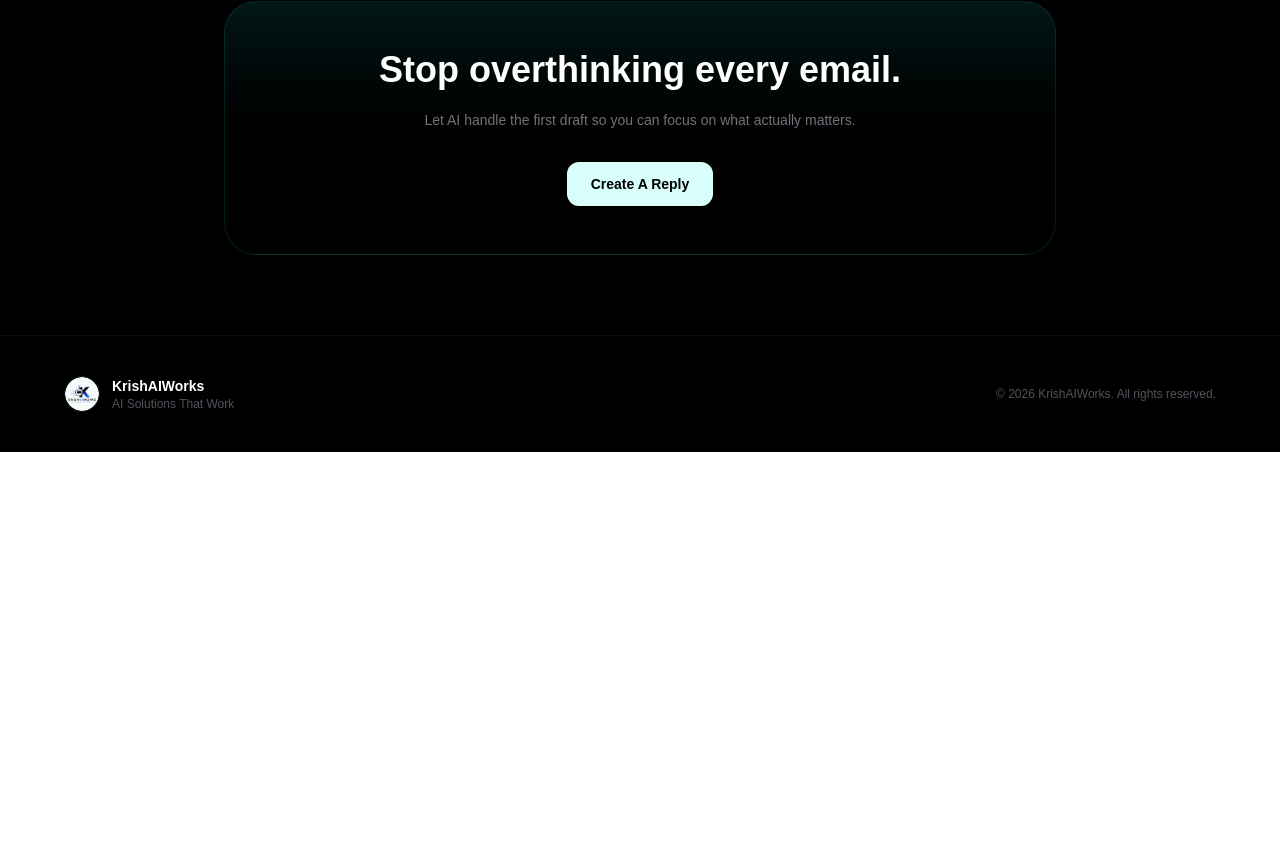
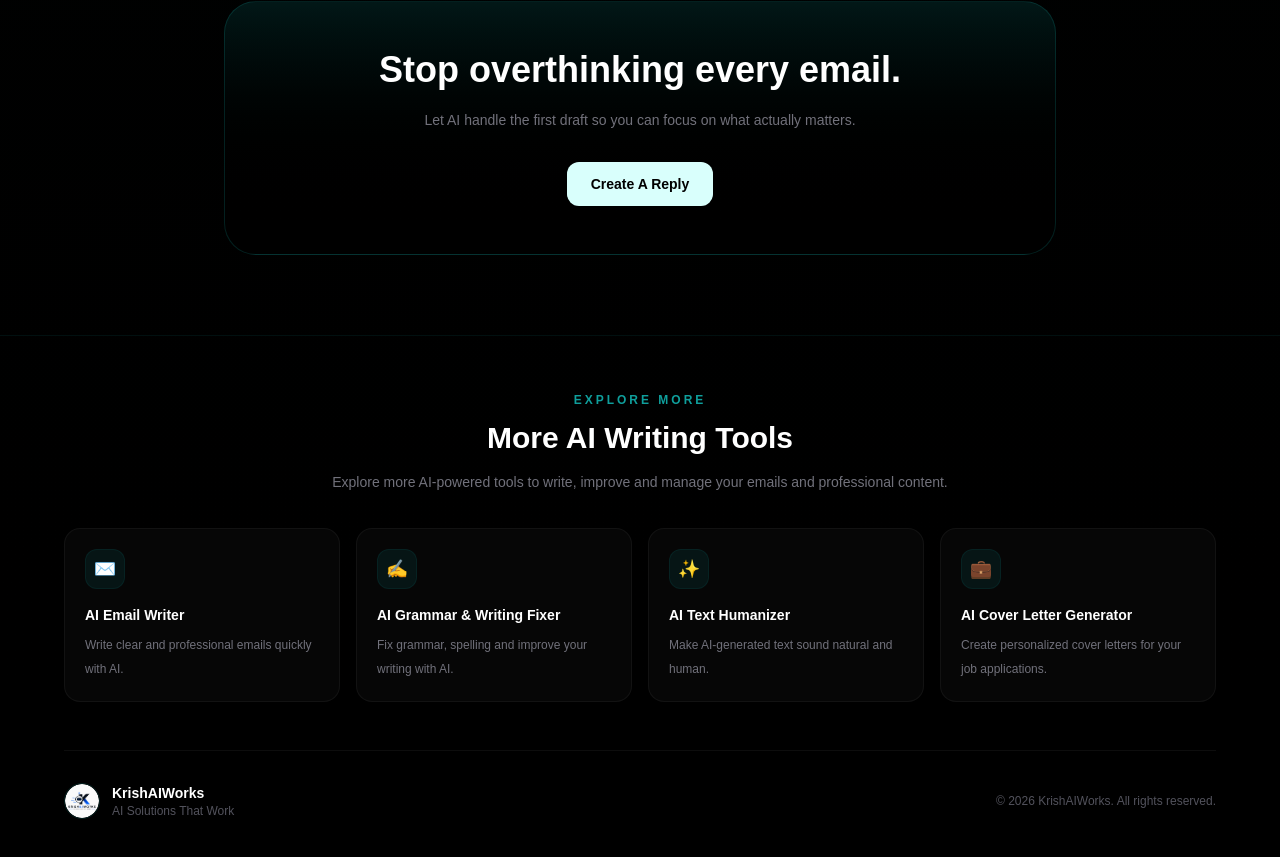
Before and after one commit to selfindependentkartik8-alt/ai-email-reply-generator, a Next.js app: page / in a window 1280 px wide. Shown: the part 3106-3963 px from the top of the page. Before the commit the page ends 3558 px from the top, so only its background shows below. Built offline with nearby package versions, Linux system fonts and the light colour scheme.

Commit message:
Add internal links and related tools

```diff
--- a/app/page.tsx
+++ b/app/page.tsx
@@ -692,9 +692,126 @@
 
 {/* FOOTER */}
 
-      <footer className="relative z-10 border-t border-[#0f9f9c]/10 px-4 py-10">
+<footer className="relative z-10 border-t border-[#0f9f9c]/10 px-4 py-14">
 
-        <div className="mx-auto flex max-w-6xl flex-col items-center justify-between gap-5 text-center sm:flex-row sm:text-left">
+  <div className="mx-auto w-full max-w-6xl">
+
+    {/* RELATED TOOLS */}
+
+    <div className="mb-12">
+
+      <div className="mx-auto max-w-2xl text-center">
+
+        <p className="text-xs font-semibold uppercase tracking-[0.25em] text-[#0f9f9c]">
+          Explore More
+        </p>
+
+        <h2 className="mt-3 text-2xl font-bold text-white sm:text-3xl">
+          More AI Writing Tools
+        </h2>
+
+        <p className="mt-3 text-sm leading-7 text-zinc-500">
+          Explore more AI-powered tools to write, improve and manage
+          your emails and professional content.
+        </p>
+
+      </div>
+
+      <div className="mt-8 grid gap-4 sm:grid-cols-2 lg:grid-cols-4">
+
+        {/* AI EMAIL WRITER */}
+
+        <a
+          href="https://aiemailwriter.krishaiworks.com/"
+          className="group rounded-2xl border border-white/5 bg-white/[0.025] p-5 transition hover:-translate-y-1 hover:border-[#0f9f9c]/20 hover:bg-[#0f9f9c]/[0.03]"
+        >
+
+          <div className="flex h-10 w-10 items-center justify-center rounded-xl border border-[#0f9f9c]/10 bg-[#0f9f9c]/10 text-lg">
+            ✉️
+          </div>
+
+          <h3 className="mt-4 text-sm font-semibold text-white transition group-hover:text-[#0f9f9c]">
+            AI Email Writer
+          </h3>
+
+          <p className="mt-2 text-xs leading-6 text-zinc-500">
+            Write clear and professional emails quickly with AI.
+          </p>
+
+        </a>
+
+        {/* AI GRAMMAR & WRITING FIXER */}
+
+        <a
+          href="https://aigrammarwritingfixer.krishaiworks.com/"
+          className="group rounded-2xl border border-white/5 bg-white/[0.025] p-5 transition hover:-translate-y-1 hover:border-[#0f9f9c]/20 hover:bg-[#0f9f9c]/[0.03]"
+        >
+
+          <div className="flex h-10 w-10 items-center justify-center rounded-xl border border-[#0f9f9c]/10 bg-[#0f9f9c]/10 text-lg">
+            ✍️
+          </div>
+
+          <h3 className="mt-4 text-sm font-semibold text-white transition group-hover:text-[#0f9f9c]">
+            AI Grammar & Writing Fixer
+          </h3>
+
+          <p className="mt-2 text-xs leading-6 text-zinc-500">
+            Fix grammar, spelling and improve your writing with AI.
+          </p>
+
+        </a>
+
+        {/* AI TEXT HUMANIZER */}
+
+        <a
+          href="https://aitexthumanizer.krishaiworks.com/"
+          className="group rounded-2xl border border-white/5 bg-white/[0.025] p-5 transition hover:-translate-y-1 hover:border-[#0f9f9c]/20 hover:bg-[#0f9f9c]/[0.03]"
+        >
+
+          <div className="flex h-10 w-10 items-center justify-center rounded-xl border border-[#0f9f9c]/10 bg-[#0f9f9c]/10 text-lg">
+            ✨
+          </div>
+
+          <h3 className="mt-4 text-sm font-semibold text-white transition group-hover:text-[#0f9f9c]">
+            AI Text Humanizer
+          </h3>
+
+          <p className="mt-2 text-xs leading-6 text-zinc-500">
+            Make AI-generated text sound natural and human.
+          </p>
+
+        </a>
+
+        {/* AI COVER LETTER GENERATOR */}
+
+        <a
+          href="https://aicoverlettergenerator.krishaiworks.com/"
+          className="group rounded-2xl border border-white/5 bg-white/[0.025] p-5 transition hover:-translate-y-1 hover:border-[#0f9f9c]/20 hover:bg-[#0f9f9c]/[0.03]"
+        >
+
+          <div className="flex h-10 w-10 items-center justify-center rounded-xl border border-[#0f9f9c]/10 bg-[#0f9f9c]/10 text-lg">
+            💼
+          </div>
+
+          <h3 className="mt-4 text-sm font-semibold text-white transition group-hover:text-[#0f9f9c]">
+            AI Cover Letter Generator
+          </h3>
+
+          <p className="mt-2 text-xs leading-6 text-zinc-500">
+            Create personalized cover letters for your job applications.
+          </p>
+
+        </a>
+
+      </div>
+
+    </div>
+
+    {/* FOOTER MAIN */}
+
+    <div className="border-t border-white/5 pt-8">
+
+      <div className="flex flex-col items-center justify-between gap-5 text-center sm:flex-row sm:text-left">
 
         <div className="flex items-center gap-3">
 
@@ -710,7 +827,7 @@
 
           <div>
 
-              <p className="text-sm font-bold">
+            <p className="text-sm font-bold text-white">
               KrishAIWorks
             </p>
 
@@ -728,6 +845,10 @@
 
       </div>
 
+    </div>
+
+  </div>
+
 </footer>
 
     </main>
```
Lines whose indentation alone changed are shown as unchanged.
